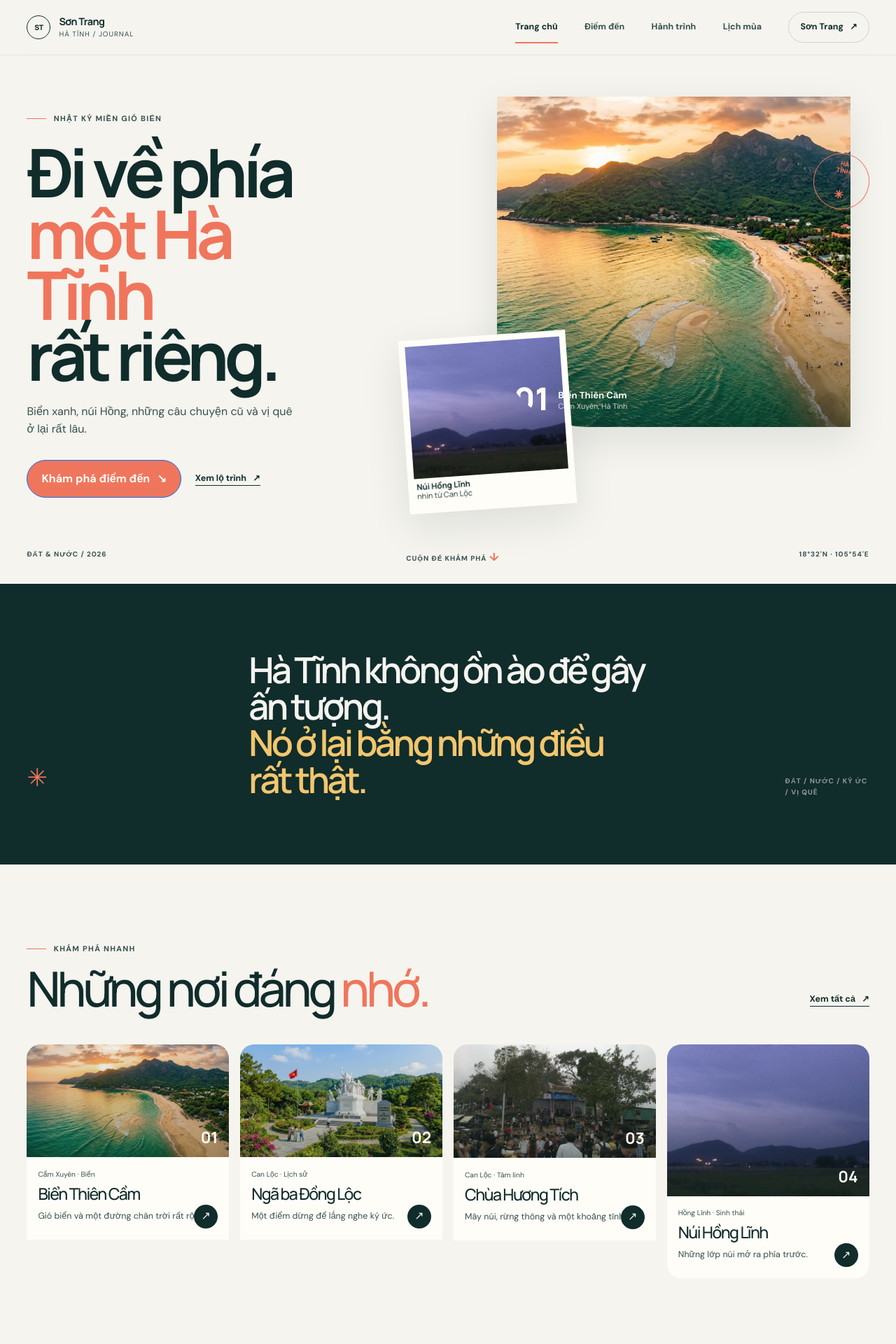
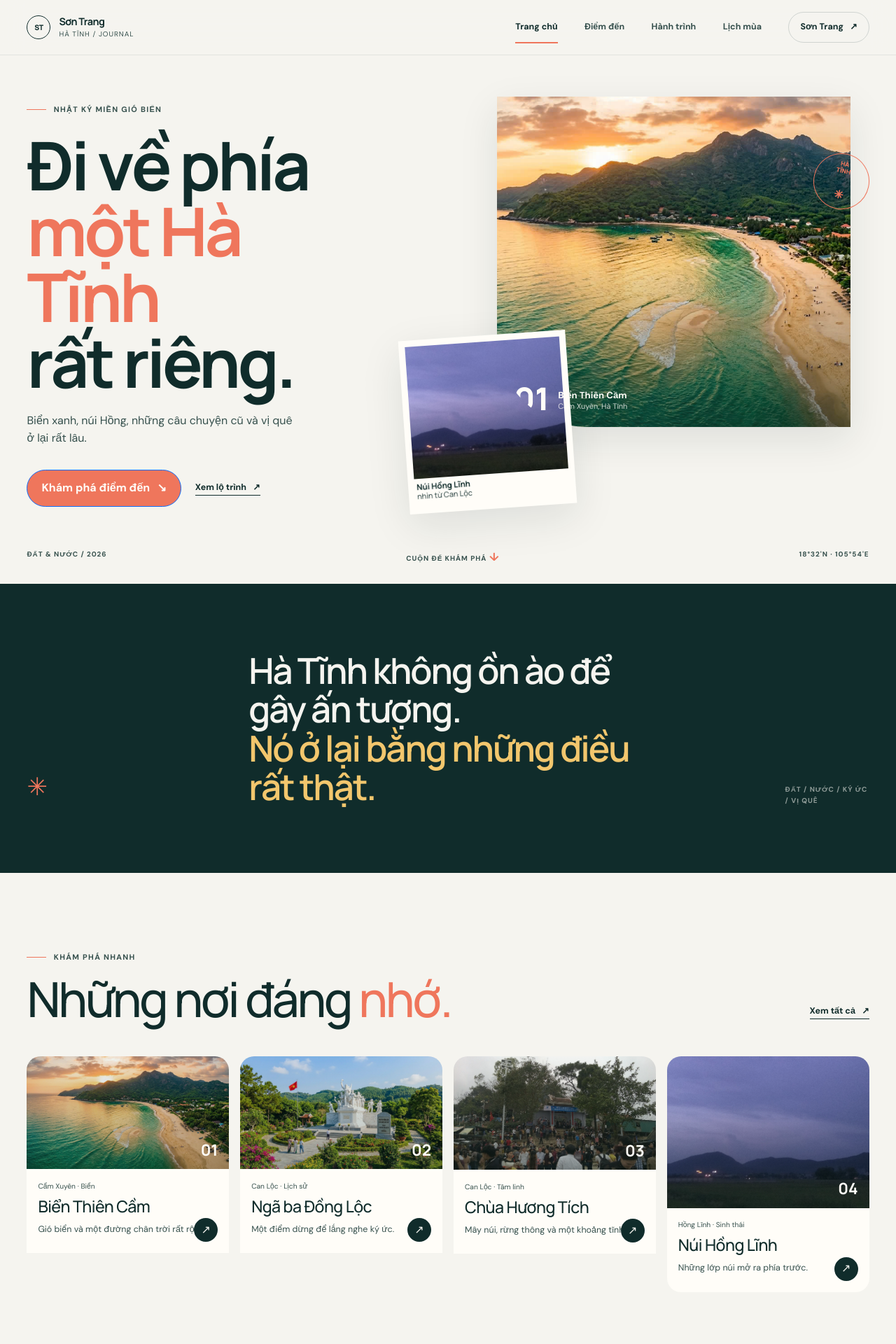
Before and after one commit to DungVVN/HaTinhTour-codex, a React (Vite) app: page / in a window 1280 px wide. Shown: the top 1920 px of the page at 70% size. Built offline with nearby package versions, Linux system fonts and the light colour scheme.

Commit message:
fix: improve typography spacing

```diff
--- a/src/styles.css
+++ b/src/styles.css
@@ -41,7 +41,7 @@ img { display: block; width: 100%; object-fit: cover; }
 .container-fluid { padding-left: var(--gutter); padding-right: var(--gutter); }
 .site-section { padding: var(--space-8) 0; }
 .inner-page-hero { min-height: calc(100svh - 78px); padding-top: 10rem; }
-.page-statement { max-width: 900px; margin: 0; font: 700 clamp(3rem, 7vw, 7rem)/.92 var(--font-display); letter-spacing: -.08em; }
+.page-statement { max-width: 900px; margin: 0; font: 700 clamp(3rem, 7vw, 7rem)/1 var(--font-display); letter-spacing: -.045em; }
 .page-statement em { color: var(--color-accent); font-style: normal; }
 
 .site-header { position: fixed; z-index: 20; top: 0; left: 0; width: 100%; color: var(--color-text); background: rgba(245, 244, 239, .88); backdrop-filter: blur(16px); border-bottom: 1px solid rgba(16, 44, 43, .08); }
@@ -66,8 +66,8 @@ img { display: block; width: 100%; object-fit: cover; }
 .eyebrow { display: flex; align-items: center; gap: .65rem; color: var(--color-muted); font-size: .68rem; font-weight: 800; letter-spacing: .12em; text-transform: uppercase; }
 .eyebrow-line { display: inline-block; width: 28px; height: 1px; background: var(--color-accent); }
 h1, h2, h3, p { margin-top: 0; }
-h1, h2, h3 { font-family: var(--font-display); letter-spacing: -.07em; }
-.hero-copy h1 { max-width: 720px; margin: 1.5rem 0 1.5rem; font-size: clamp(3.7rem, 7.5vw, 8.5rem); font-weight: 700; line-height: .91; }
+h1, h2, h3 { font-family: var(--font-display); letter-spacing: -.035em; }
+.hero-copy h1 { max-width: 720px; margin: 1.5rem 0 1.5rem; font-size: clamp(3.7rem, 7.5vw, 8.5rem); font-weight: 700; line-height: .98; letter-spacing: -.045em; }
 h1 em, h2 em { color: var(--color-accent); font-style: normal; }
 .hero-copy > p { max-width: 390px; margin-bottom: 2rem; color: var(--color-muted); font-size: 1rem; }
 .hero-actions { display: flex; align-items: center; flex-wrap: wrap; gap: 1.25rem; }
@@ -95,19 +95,19 @@ h1 em, h2 em { color: var(--color-accent); font-style: normal; }
 .manifesto { background: var(--primitive-ink); color: var(--primitive-paper); padding-top: 6rem; padding-bottom: 6rem; }
 .manifesto .container-fluid { display: grid; grid-template-columns: 1fr 2fr 1fr; align-items: end; gap: 2rem; }
 .manifesto-mark { color: var(--color-accent); font-size: 2.2rem; }
-.manifesto p { margin-bottom: 0; font: 600 clamp(2rem, 4vw, 4.3rem)/1.02 var(--font-display); letter-spacing: -.07em; }
+.manifesto p { margin-bottom: 0; font: 600 clamp(2rem, 4vw, 4.3rem)/1.08 var(--font-display); letter-spacing: -.04em; }
 .manifesto p em { color: var(--primitive-sun); font-style: normal; }
 .manifesto span { justify-self: end; max-width: 120px; color: rgba(245, 244, 239, .56); font-size: .62rem; font-weight: 700; letter-spacing: .1em; text-transform: uppercase; }
 
 .section-intro { display: flex; align-items: end; justify-content: space-between; gap: 2rem; margin-bottom: 3rem; }
-.section-intro h2 { margin: 1rem 0 0; font-size: clamp(2.6rem, 5.4vw, 6rem); line-height: .93; }
+.section-intro h2 { margin: 1rem 0 0; font-size: clamp(2.6rem, 5.4vw, 6rem); line-height: 1; letter-spacing: -.045em; }
 .section-intro > p { max-width: 250px; margin: 0; color: var(--color-muted); font-size: .9rem; }
 .section-intro > .text-action { margin-bottom: .35rem; }
 .explore-section { background: var(--color-bg); }
 .featured-destination { display: grid; grid-template-columns: .72fr 1.28fr; min-height: 440px; margin-bottom: 3rem; background: var(--primitive-ink); color: var(--primitive-paper); overflow: hidden; border-radius: var(--radius-card); }
 .featured-copy { display: grid; grid-template-columns: 70px 1fr; align-items: end; gap: 1rem; padding: clamp(1.5rem, 4vw, 4rem); }
 .featured-copy .feature-number { align-self: start; color: var(--color-accent); font: 800 3rem var(--font-display); }
-.featured-copy h3 { margin: 1rem 0; font-size: clamp(2.2rem, 4vw, 4.7rem); line-height: .9; }
+.featured-copy h3 { margin: 1rem 0; font-size: clamp(2.2rem, 4vw, 4.7rem); line-height: .98; letter-spacing: -.045em; }
 .featured-copy p { max-width: 320px; margin-bottom: 1.5rem; color: rgba(245, 244, 239, .7); font-size: .9rem; }
 .featured-copy .eyebrow { color: var(--primitive-sun); }
 .featured-copy .text-action { color: var(--primitive-paper); border-color: var(--primitive-paper); }
@@ -132,10 +132,10 @@ h1 em, h2 em { color: var(--color-accent); font-style: normal; }
 .image-index { position: absolute; z-index: 1; right: 1rem; bottom: .8rem; color: #fffdf8; font: 700 1.4rem var(--font-display); }
 .destination-card .card-body { position: relative; padding: 1.1rem 1rem 1.5rem; background: var(--color-surface); }
 .destination-card .card-body p { max-width: 240px; margin: 0; color: var(--color-muted); font-size: .78rem; }
-.destination-card .card-body h3 { margin-bottom: .65rem; font-size: 1.45rem; line-height: 1; }
+.destination-card .card-body h3 { margin-bottom: .65rem; font-size: 1.45rem; line-height: 1.1; letter-spacing: -.025em; }
 .card-location { max-width: 80%; margin-bottom: .55rem; color: var(--color-muted); font-size: .64rem; line-height: 1.4; }
 .card-location span { padding: 0 .3rem; color: var(--color-accent); }
-.destination-card h3 { margin-bottom: .65rem; font-size: 1.45rem; line-height: 1; }
+.destination-card h3 { margin-bottom: .65rem; font-size: 1.45rem; line-height: 1.1; letter-spacing: -.025em; }
 .destination-card .card-text { max-width: 240px; margin: 0; color: var(--color-muted); font-size: .78rem; }
 .round-arrow { position: absolute; right: 1rem; bottom: 1rem; display: grid; place-items: center; width: 34px; height: 34px; background: var(--color-text); color: var(--color-bg); border-radius: 50%; transition: background .25s ease, transform .25s ease; }
 .destination-card:hover .round-arrow { background: var(--color-accent); transform: rotate(45deg); }
@@ -163,7 +163,7 @@ h1 em, h2 em { color: var(--color-accent); font-style: normal; }
 .journey-item::after { position: absolute; inset: 0; background: linear-gradient(180deg, transparent 30%, rgba(16, 44, 43, .85)); content: ''; }
 .journey-overlay { position: absolute; z-index: 1; right: 1.5rem; bottom: 1.5rem; left: 1.5rem; }
 .journey-overlay > span { color: var(--primitive-sun); font-size: .64rem; font-weight: 800; letter-spacing: .08em; text-transform: uppercase; }
-.journey-overlay h3 { margin: .6rem 0; font-size: clamp(1.7rem, 3vw, 3rem); line-height: .95; }
+.journey-overlay h3 { margin: .6rem 0; font-size: clamp(1.7rem, 3vw, 3rem); line-height: 1.02; letter-spacing: -.035em; }
 .journey-overlay p { margin-bottom: 1.2rem; color: rgba(245, 244, 239, .7); font-size: .74rem; }
 .journey-overlay button { padding: 0; background: transparent; color: #fffdf8; border-bottom: 1px solid rgba(255,255,255,.7); font-size: .75rem; font-weight: 700; }
 .journey-overlay button b { margin-left: .3rem; color: var(--primitive-sun); }
```
